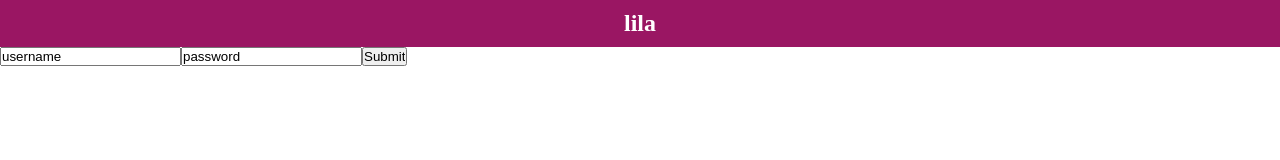
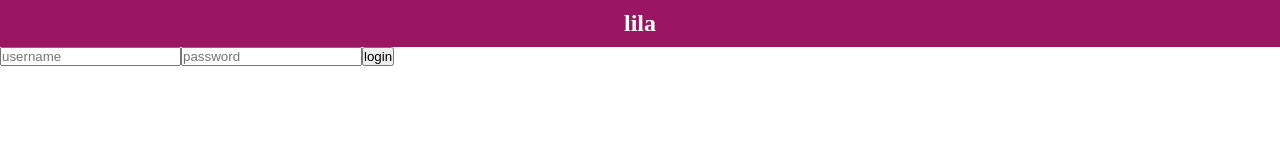
Before and after one commit to beiweitemderbeste/lila-app, a Next.js app: page /login in a window 1280 px wide. Shown: the top 160 px of the page. Built offline with nearby package versions, Linux system fonts and the light colour scheme.

Commit message:
finishing login form

```diff
--- a/app/components/LoginForm.tsx
+++ b/app/components/LoginForm.tsx
@@ -10,17 +10,23 @@ const LoginForm = () => {
     formState: { errors },
   } = useForm<LoginFormInput>();
 
-  const onSubmit = (data: any) => console.log(data);
+  const onSubmit: SubmitHandler<LoginFormInput> = (data) => console.log(data);
 
   return (
     <form onSubmit={handleSubmit(onSubmit)}>
-      <input defaultValue="username" {...register("username", { required: true })} />
+      <input
+        placeholder="username"
+        {...register("username", { required: true })}
+      />
+      {errors.username && <span>This field is required</span>}
+
+      <input
+        placeholder="password"
+        {...register("password", { required: true })}
+      />
       {errors.password && <span>This field is required</span>}
 
-      <input defaultValue="password" {...register("password", { required: true })} />
-      {errors.password && <span>This field is required</span>}
-
-      <input type="submit" />
+      <button type="submit">login</button>
     </form>
   );
 };
```
